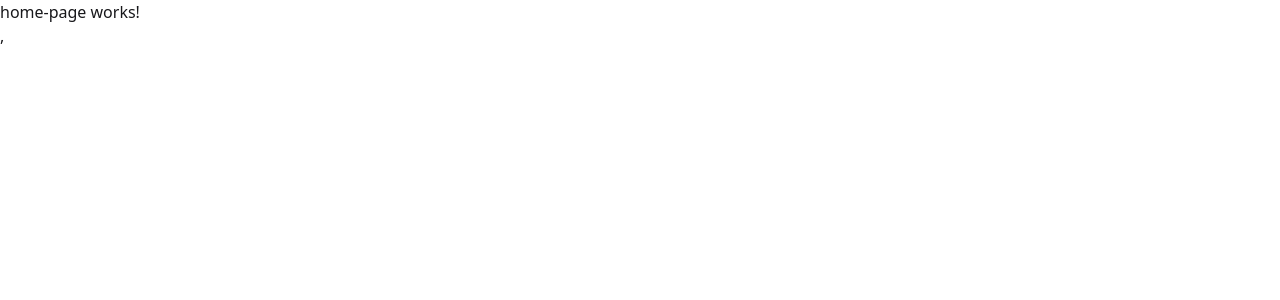
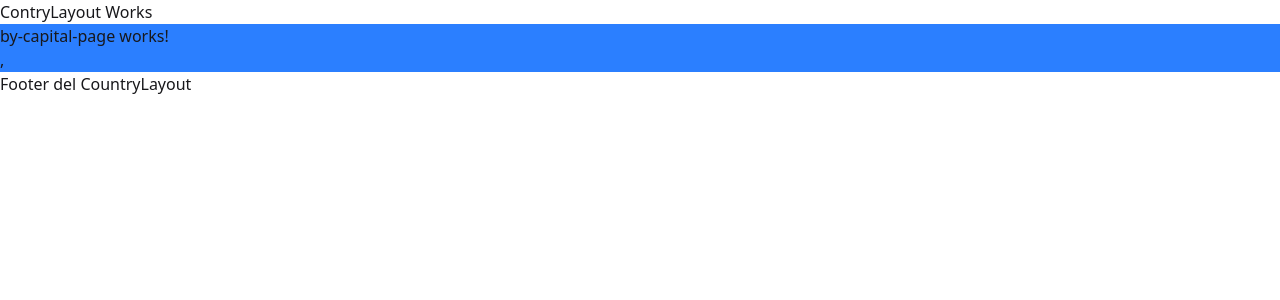
Before and after one commit to Droh2000/Angular, an Angular app in the folder 05-country-app/: page /country/by-capital in a window 1280 px wide. Before the commit this address led to /. Shown: the top 300 px of the page. Built offline with nearby package versions, Linux system fonts and the light colour scheme.

Commit message:
Layout Components

```diff
--- /dev/null
+++ b/05-country-app/src/app/country/layouts/CountryLayout/CountryLayout.component.html
@@ -0,0 +1,7 @@
+<!-- EL objetivo de este layout es mostrar Rutas Hijas y que en todas la s paginas, el contenido que pongamos aqui, lo teendran ellas-->
+ <p>ContryLayout Works</p>
+ <section class="bg-blue-500">
+  <router-outlet/>
+</section>
+
+<h3>Footer del CountryLayout</h3>
--- /dev/null
+++ b/05-country-app/src/app/country/layouts/CountryLayout/CountryLayout.component.ts
@@ -0,0 +1,11 @@
+import { ChangeDetectionStrategy, Component } from '@angular/core';
+import { RouterOutlet } from '@angular/router';
+
+@Component({
+  selector: 'app-country-layout',
+  // Lo que lo hace especial es que internamente vamos a tener el RouterOutlet
+  imports: [RouterOutlet],
+  templateUrl: './CountryLayout.component.html',
+  changeDetection: ChangeDetectionStrategy.OnPush,
+})
+export class CountryLayoutComponent { }
```
Also changed, not shown: 05-country-app/src/app/country/country.routes.ts (+18 -5 lines), 05-country-app/notas.txt.
